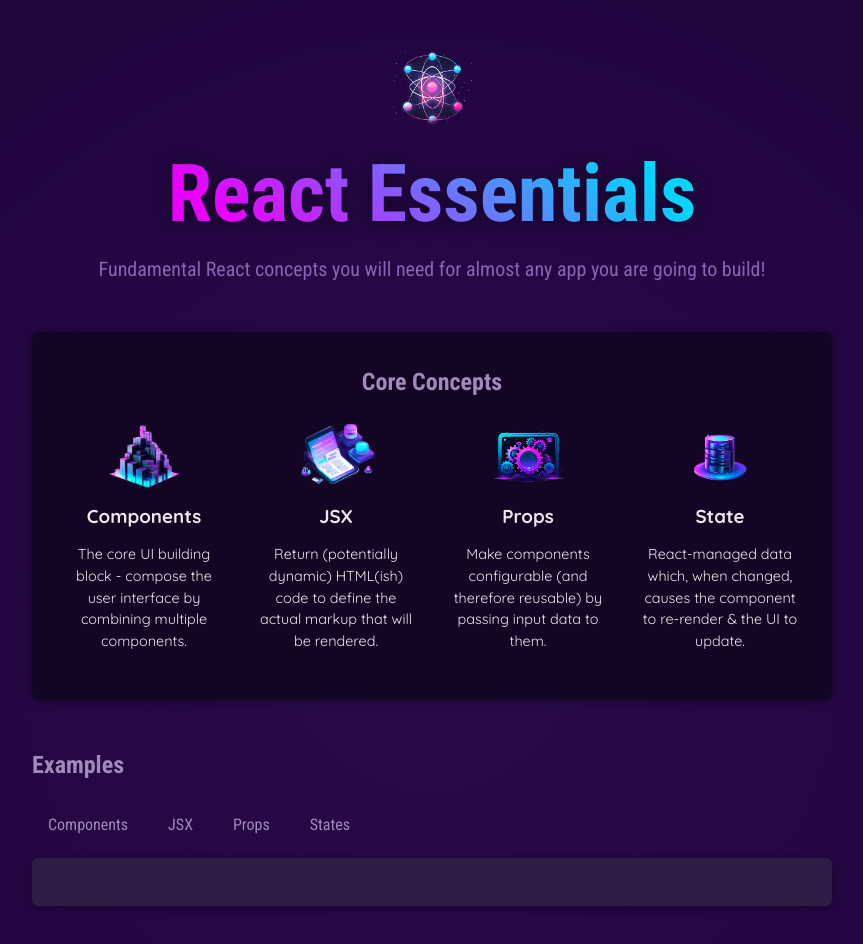
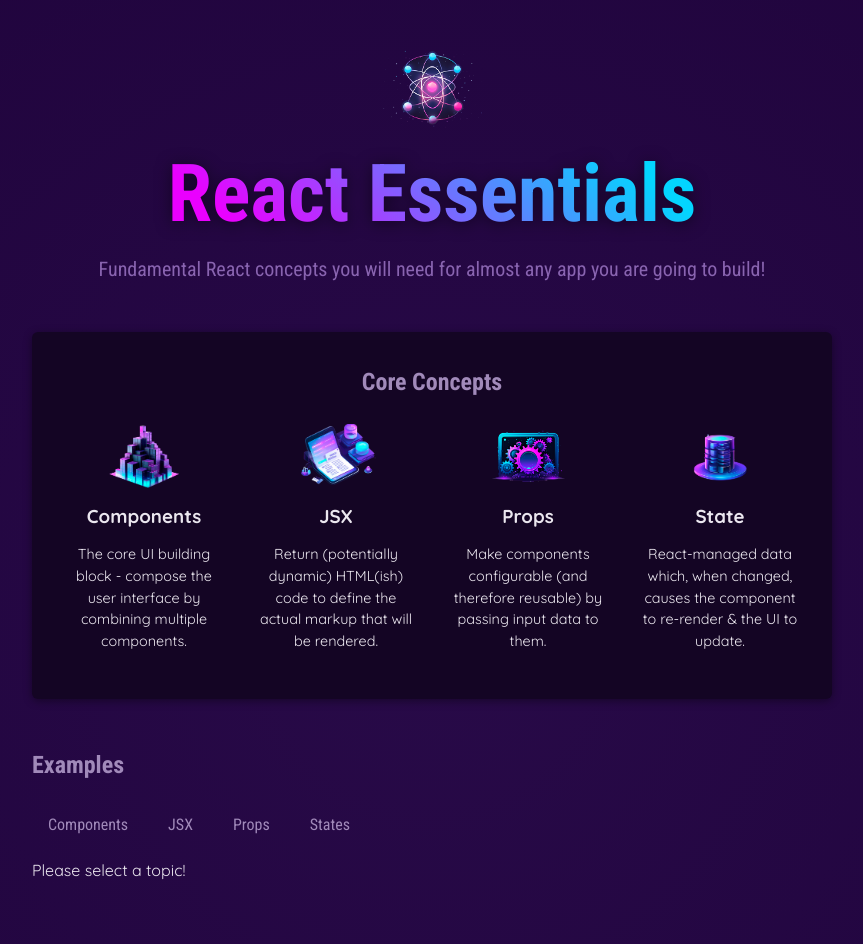
Before and after one commit to hermya/react-js-progress, a React (Vite) app: page / in a window 1280 px wide. Shown: the top 944 px of the page, without its empty margins (208-1071 px from the left). Built offline with nearby package versions, Linux system fonts and the light colour scheme.

Commit message:
Added code to demonstrate updating content conditionally (using ternary operator, there are more methods to acheive the same in jsx)

```diff
--- a/src/App.jsx
+++ b/src/App.jsx
@@ -1,4 +1,4 @@
-import {useState} from 'react';
+import { useState } from 'react';
 
 import { CORE_CONCEPTS, EXAMPLES } from './data';
 import Header from './components/Header/Header.jsx';
@@ -6,7 +6,7 @@ import CoreConcept from './components/CoreConcepts.jsx';
 import TabButton from './components/TabButton.jsx';
 
 function App() {
-  const [tabContent, setTabContent] = useState({});
+  const [tabContent, setTabContent] = useState();
 
   const handleClick = (selectedButton) => {
     //alert(selectedButton);
@@ -20,10 +20,10 @@ function App() {
         <section id="core-concepts">
           <h2>Core Concepts</h2>
           <ul>
-            <CoreConcept title={CORE_CONCEPTS[0].title} description={CORE_CONCEPTS[0].description} image={CORE_CONCEPTS[0].image}/>
-            <CoreConcept {...CORE_CONCEPTS[1]}/>
-            <CoreConcept {...CORE_CONCEPTS[2]}/>
-            <CoreConcept {...CORE_CONCEPTS[3]}/>
+            <CoreConcept title={CORE_CONCEPTS[0].title} description={CORE_CONCEPTS[0].description} image={CORE_CONCEPTS[0].image} />
+            <CoreConcept {...CORE_CONCEPTS[1]} />
+            <CoreConcept {...CORE_CONCEPTS[2]} />
+            <CoreConcept {...CORE_CONCEPTS[3]} />
           </ul>
         </section>
         <section id="examples">
@@ -36,6 +36,9 @@ function App() {
             <TabButton onClick={() => handleClick('props')} >Props</TabButton>
             <TabButton onClick={() => handleClick('state')} >States</TabButton>
           </menu>
+          {
+            !tabContent ?
+              <p>Please select a topic!</p> :
               <div id="tab-content">
                 <h3>{tabContent.title}</h3>
                 <p>{tabContent.description}</p>
@@ -43,6 +46,8 @@ function App() {
                   <code>{tabContent.code}</code>
                 </pre>
               </div>
+          }
+
         </section>
       </main>
     </div>
```
Lines whose indentation alone changed are shown as unchanged.
